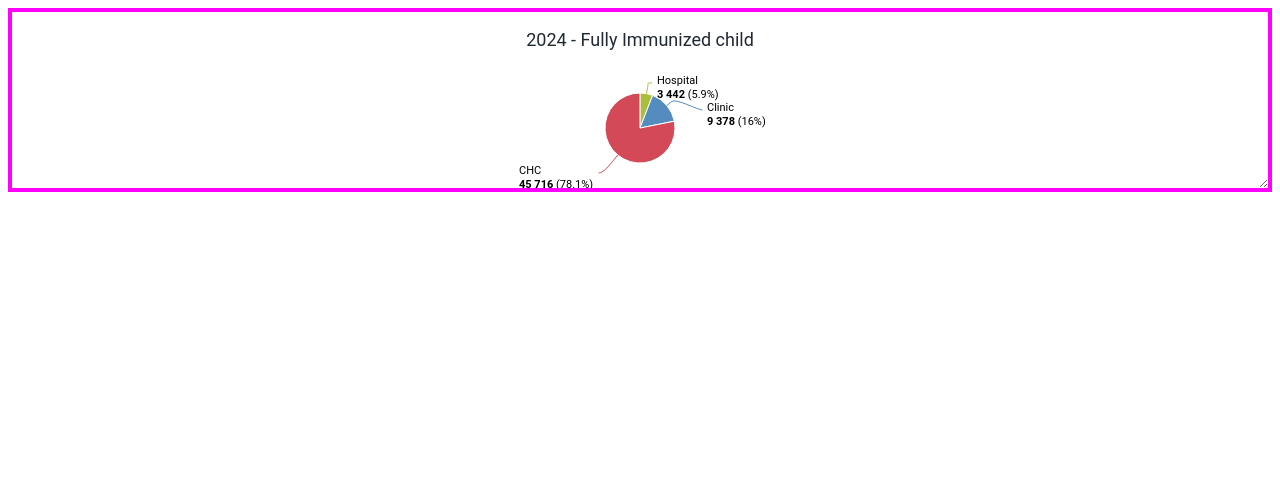
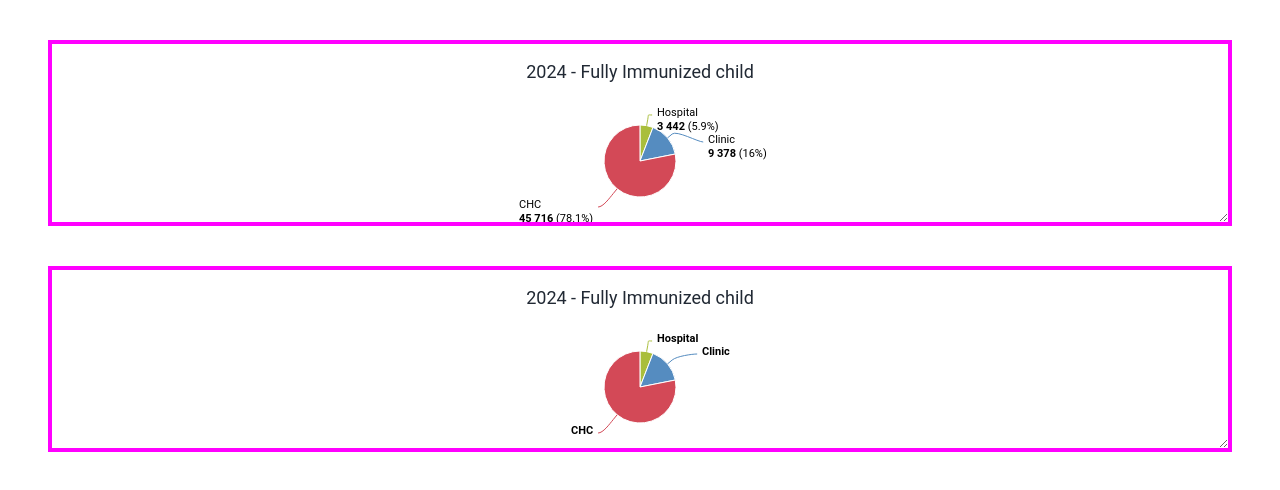
Before and after one commit to HendrikThePendric/highcharts-reproduction, a website built with Vite: page src/index.html in a window 1280 px wide. Built offline with nearby package versions, Linux system fonts and the light colour scheme.

Commit message:
chore: demo with and without formatter side by side

```diff
--- a/src/index.html
+++ b/src/index.html
@@ -6,7 +6,8 @@
         <title>HighCharts Reproduction</title>
     </head>
     <body>
-        <div id="container"></div>
+        <div id="container1" class="container"></div>
+        <div id="container2" class="container"></div>
         <script type="module" src="main.js"></script>
     </body>
 </html>
--- a/src/main.js
+++ b/src/main.js
@@ -1,9 +1,5 @@
 import './style.css'
 import { replicateHighChartsIssue } from './replicateHighChartsIssue.js'
 
-const containerElement = document.getElementById('container')
-const chart = replicateHighChartsIssue(containerElement)
-const resizeObserver = new ResizeObserver(() => {
-    chart.reflow()
-})
-resizeObserver.observe(containerElement)
+replicateHighChartsIssue(document.getElementById('container1'), true)
+replicateHighChartsIssue(document.getElementById('container2'), false)
--- a/src/replicateHighChartsIssue.js
+++ b/src/replicateHighChartsIssue.js
@@ -38,8 +38,21 @@ const formatDataLabel = (name = '', y, percentage) => {
     )
 }
 
-export function replicateHighChartsIssue(containerElement) {
-    return showChart({
+export function replicateHighChartsIssue(containerElement, withFormatter) {
+    const dataLabelsConfig = withFormatter
+        ? {
+              enabled: true,
+              padding: 0,
+              formatter: function () {
+                  return formatDataLabel(
+                      this.point.name,
+                      this.y,
+                      this.percentage
+                  )
+              },
+          }
+        : { enabled: true, padding: 0 }
+    const chart = showChart({
         chart: {
             type: 'pie',
             renderTo: containerElement,
@@ -118,17 +131,7 @@ export function replicateHighChartsIssue(containerElement) {
                     },
                 ],
                 colors: ['#a9be3b', '#558cc0', '#d34957'],
-                dataLabels: {
-                    enabled: true,
-                    padding: 0,
-                    formatter: function () {
-                        return formatDataLabel(
-                            this.point.name,
-                            this.y,
-                            this.percentage
-                        )
-                    },
-                },
+                dataLabels: dataLabelsConfig,
                 tooltip: {
                     headerFormat: '',
                     pointFormat:
@@ -166,4 +169,9 @@ export function replicateHighChartsIssue(containerElement) {
         },
         plotOptions: {},
     })
+
+    const resizeObserver = new ResizeObserver(() => {
+        chart.reflow()
+    })
+    resizeObserver.observe(containerElement)
 }
--- a/src/style.css
+++ b/src/style.css
@@ -1,5 +1,6 @@
-#container {
+.container {
     border: 4px solid magenta;
-    height: 176px;
+    height: 178px;
     resize: vertical;
+    margin: 40px;
 }
```
